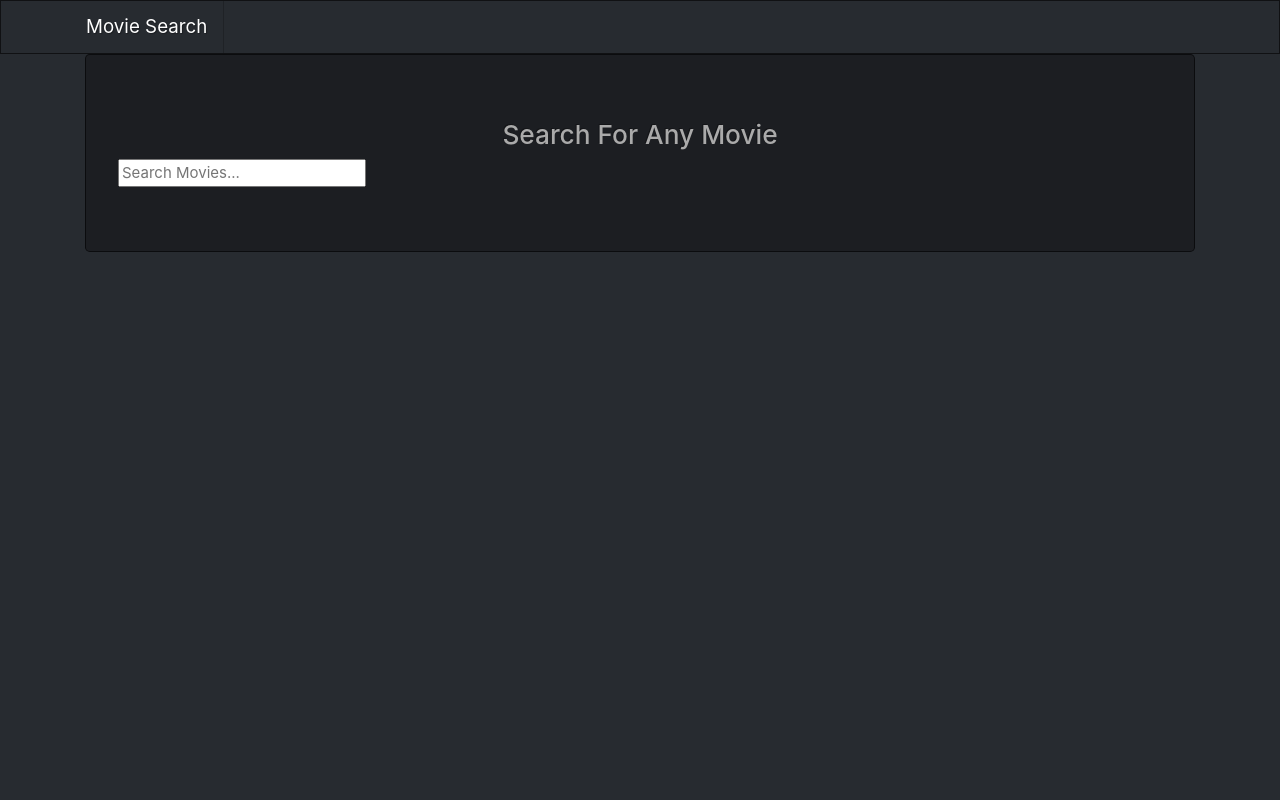
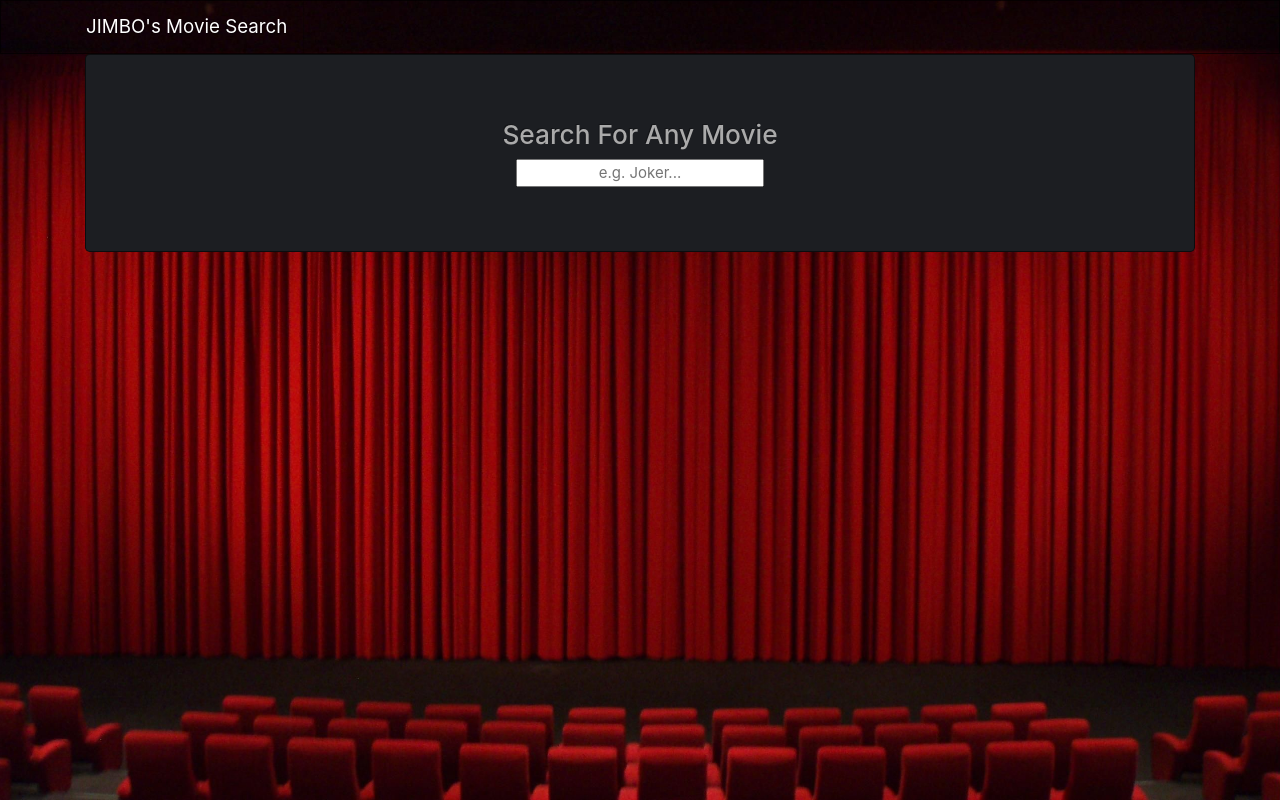
Before and after one commit to edmundgjj/TGC_Milestone_Project_2, a plain HTML site: page index.html in a window 1280 px wide. Drawn offline with nearby package versions, Linux system fonts and the light colour scheme; no server answers.

Commit message:
Added Background to Index HTML

```diff
--- a/index.html
+++ b/index.html
@@ -14,7 +14,7 @@
     <nav class="navbar navbar-default">
         <div class="container">
             <div class="navbar-header">
-                <a class="navbar-brand" href="/index.html">Movie Search</a>
+                <a class="navbar-brand" href="/index.html"> JIMBO's Movie Search</a>
             </div>
         </div>
     </nav>
@@ -23,7 +23,7 @@
         <div class="jumbotron">
             <h3 class="text-center">Search For Any Movie</h3>
             <form id="searchForm">
-                <input type="text" class="form" id="searchText" placeholder="Search Movies...">
+                <input type="text" class="form" id="searchText" placeholder="e.g. Joker...">
             </form>
         </div>
     </div>
--- a/styles/style.css
+++ b/styles/style.css
@@ -1,3 +1,12 @@
+    body {
+        background-image: url(/Images/Movie\ Theatre.jpg);
+        background-position: top;
+        background-repeat: no-repeat;
+        background-attachment: fixed;
+        background-size: cover;
+        background-color: #464646;
+    }
+
     #movies img,
     #movie img {
         width: 65%;
@@ -11,3 +20,11 @@
             height: 240px;
         }
     }
+
+    .form {
+        text-align: center;
+    }
+
+    #searchForm {
+        text-align: center;
+    }
```
Also changed, not shown: scripts/script.js (+1 -29 lines), Images/Movie Theatre.jpg (added). Lines whose indentation alone changed are shown as unchanged.
